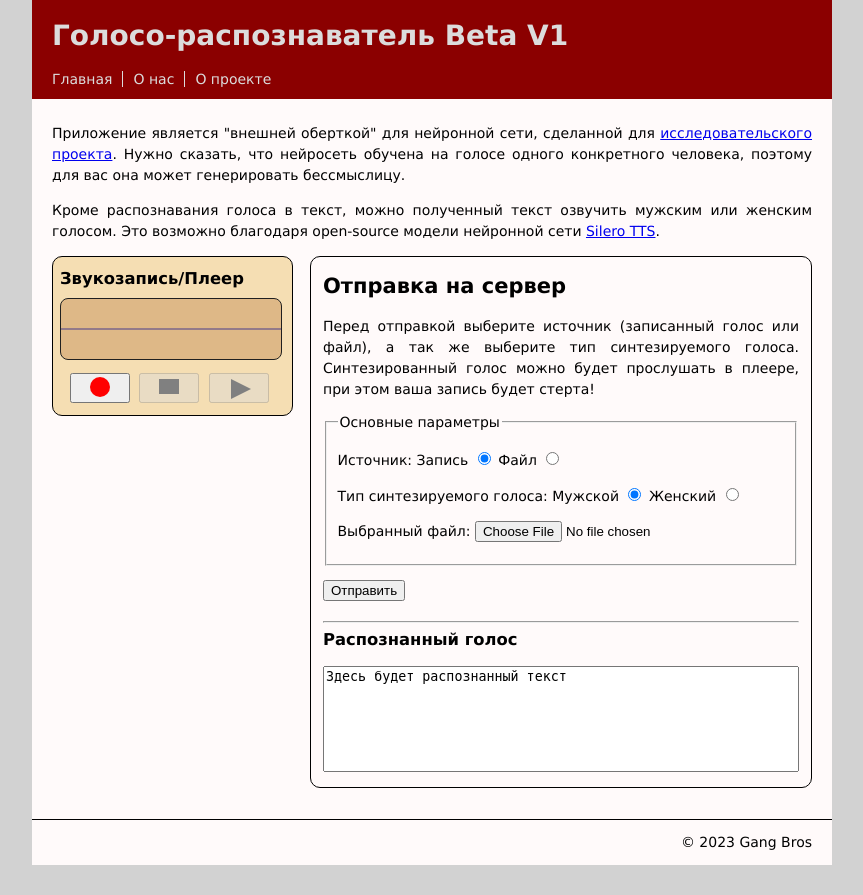
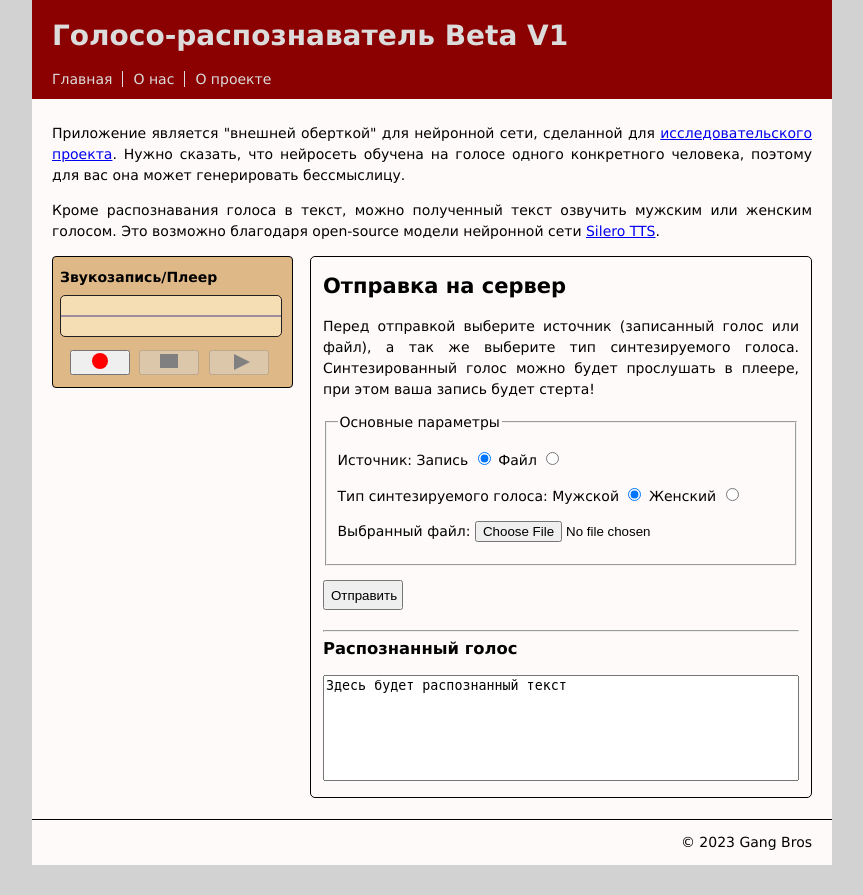
Before and after one commit to MpirtGod/WebAppVoiceTransmition, a Flask app: page / in a window 1280 px wide. Shown: the part 31-926 px from the top of the page, without its empty margins (208-1071 px from the left). Run offline with Flask 3, Linux system fonts and the light colour scheme.

Commit message:
Небольшие исправления

```diff
--- a/app.py
+++ b/app.py
@@ -3,15 +3,11 @@
 # import sys
 # import librosa
 from flask import Flask, render_template, send_from_directory, request
+
 # from modelinit import ModelInit
 # from transformers import Wav2Vec2ForCTC, Wav2Vec2Processor
 
-# root_dir = os.path.dirname(os.path.abspath(__file__))
-# template_folder = os.path.join(root_dir, "templates")
-# js_dir = os.path.join(template_folder, 'js')
-# css_dir = os.path.join(template_folder, 'css')
-# img_dir = os.path.join(template_folder, 'images')
-#
+
 # model = ModelInit()
 
 app = Flask(__name__)
@@ -32,15 +28,28 @@ def index():
 def about():
     return render_template("about.html")
 
+
 @app.route('/project')
 def project():
     return render_template("project.html")
 
+
 @app.route('/upload', methods=['POST'])
 def upload():
-    data = request.form.get('gender')
-    if data:
-        return data
+    gender = request.form.get('gender')
+    record = request.files.get('record')
+    file = request.files.get('file')
+
+    if record:
+        with open('audio.wav', 'wb') as f:
+            f.write(record.read())
+        return "Запись принята!"
+
+    if file:
+        with open('audio.wav', 'wb') as f:
+            f.write(file.read())
+        return "Файл принят!"
+
     return "Данные отсутствуют или повреждены"
 
 
--- a/static/css/style.css
+++ b/static/css/style.css
@@ -33,22 +33,23 @@ body {
 }
 
 #recorder {
-    background-color: #F5DEB3;
+    background-color: #DEB887;
     border: 1px solid #000000;
     padding: 7px 7px;
     width: 225px;
     float: left;
-    border-radius: 10px;
+    border-radius: 4px;
 }
 
 #recorder h3 {
+    font-size: 14px;
     margin: 5px 0 10px 0;
 }
 
 canvas {
     border: 1px solid #202020;
-    background-color: #DEB887;
-    border-radius: 8px;
+    background-color: #F5DEB3;
+    border-radius: 5px;
 }
 
 #buttons {
@@ -59,15 +60,15 @@ canvas {
 #buttons button {
     margin-right: 5px;
     width: 60px;
-    height: 30px;
+    height: 25px;
     vertical-align: middle;
 }
 
 #record span {
     background-color: red;
     display: inline-block;
-    width: 20px;
-    height: 20px;
+    width: 16px;
+    height: 16px;
     border-radius: 50%;
     margin: auto auto;
 }
@@ -75,8 +76,8 @@ canvas {
 #stop span {
     background-color: #808080;
     display: inline-block;
-    width: 20px;
-    height: 15px;
+    width: 18px;
+    height: 14px;
     margin: auto auto;
 }
 
@@ -85,19 +86,19 @@ canvas {
 }
 
 #play span {
-    border: 10px solid transparent;
-    border-left: 20px solid #808080;
+    border: 8px solid transparent;
+    border-left: 16px solid #808080;
     position: absolute;
-    left: 20px;
-    top: 4px;
+    left: 23px;
+    top: 2px;
 }
 
 #formData {
     border: 1px solid #000000;
     width: 500px;
-    height: 530px;
+    height: 540px;
     float: right;
-    border-radius: 10px;
+    border-radius: 5px;
 }
 
 #formData h2 {
@@ -120,6 +121,11 @@ form textarea {
     width: 470px;
     height: 100px;
     resize: none;
+}
+
+#send {
+    width: 80px;
+    height: 30px;
 }
 
 #footer {
--- a/static/js/recorder.js
+++ b/static/js/recorder.js
@@ -146,7 +146,6 @@ async function getMedia(constraints) {
     });
 
     sendButton.addEventListener('click', function() {
-//        showLoader();
         let sources = document.getElementsByName('source');
         let genders = document.getElementsByName('gender');
         let sourceType;
@@ -161,6 +160,13 @@ async function getMedia(constraints) {
             alert("Выберите файл для распознавания!");
             return;
         }
+
+        if (sourceType === "record" && blob === undefined) {
+            alert("Чтобы распознать, сначала запишите речь!");
+            return;
+        }
+
+        showLoader();
 
         let request = new XMLHttpRequest();
         request.overrideMimeType('text/plain');
--- a/templates/index.html
+++ b/templates/index.html
@@ -30,11 +30,11 @@
             <div id="functional">
                 <div id="recorder">
                     <h3>Звукозапись/Плеер</h3>
-                    <canvas width="220" height="60" id="canvas"></canvas>
+                    <canvas width="220" height="40" id="canvas"></canvas>
                     <div id="buttons">
-                        <button id="record"><span></span></button>
-                        <button id="stop"><span></span></button>
-                        <button id="play"><span></span></button>
+                        <button id="record" class="buttons_style"><span></span></button>
+                        <button id="stop" class="buttons_style"><span></span></button>
+                        <button id="play" class="buttons_style"><span></span></button>
                     </div>
                 </div>
                 <div id="formData">
@@ -63,7 +63,7 @@
                             </p>
                             <p>Выбранный файл: <input type="file" name="audio" accept="audio" id="fileInput"></p>
                             </fieldset>
-                            <p><input type="button" value="Отправить" id="send"></p>
+                            <p><input type="button" value="Отправить" id="send" class="buttons_style"></p>
                             <hr>
                             <h3>Распознанный голос</h3>
                             <p><textarea name="text" id="textarea" readonly>Здесь будет распознанный текст</textarea></p>
--- a/templates/project.html
+++ b/templates/project.html
@@ -4,7 +4,6 @@
     <meta charset="UTF-8">
     <title>О проекте</title>
     <link type="text/css" href="{{ url_for('static', filename='css/style.css') }}" rel="stylesheet">
-    <link type="text/css" href="{{ url_for('static', filename='css/about.css') }}" rel="stylesheet">
     <link rel="icon" href="{{ url_for('static', filename='favicon.ico') }}">
 </head>
 <body>
```
Also changed, not shown: static/css/about.css (+5 -5 lines).
